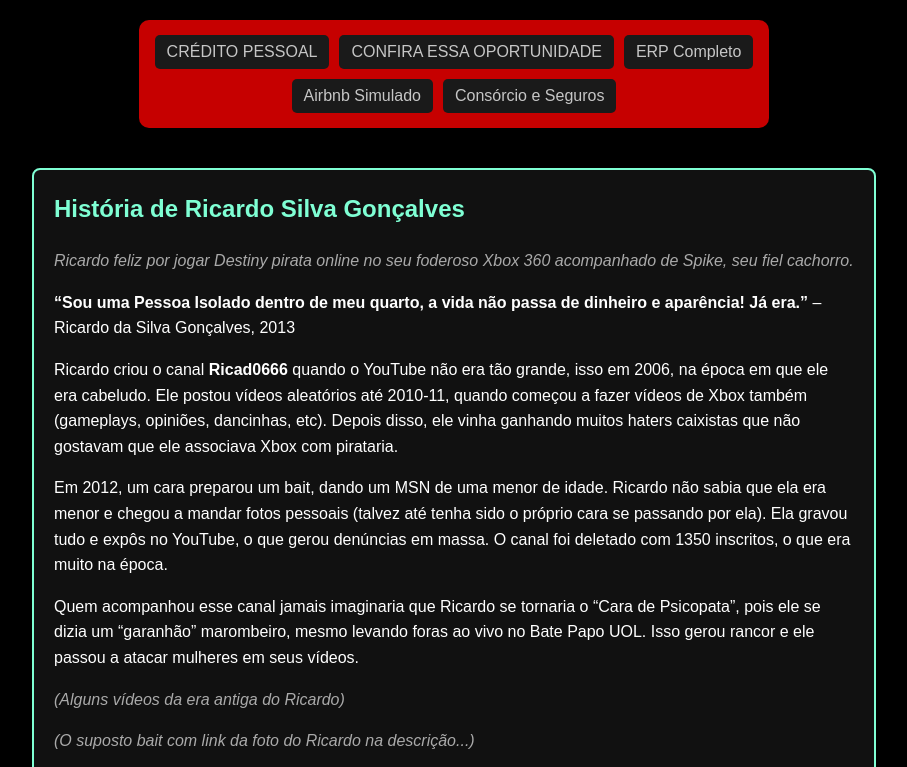
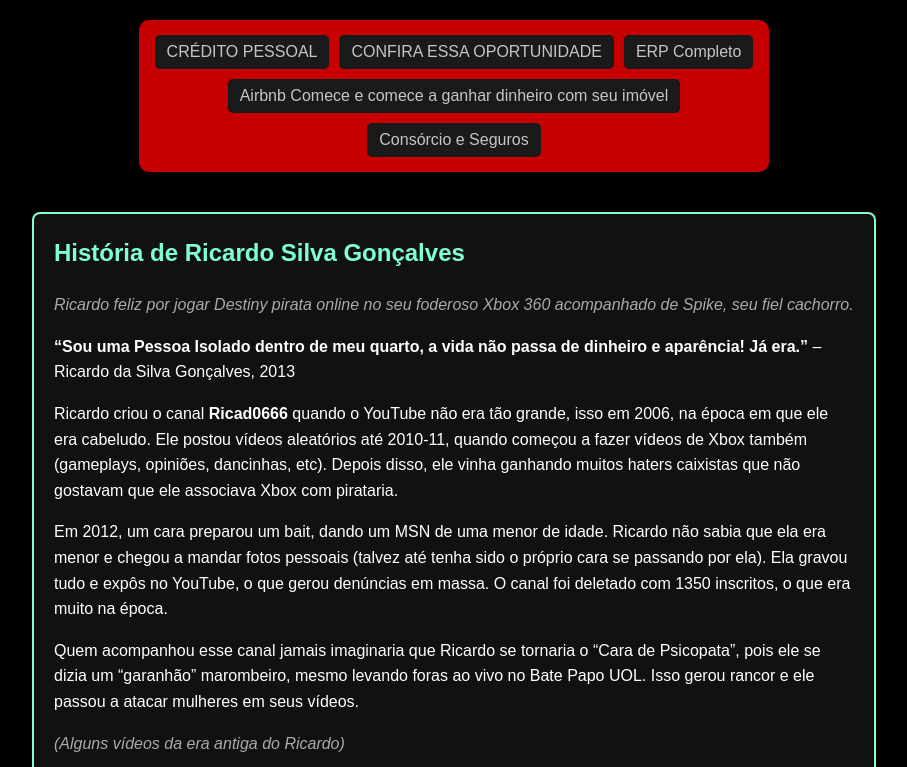
Before and after one commit to victorxx/ricagames01, a plain HTML site: page index.html in a window 1280 px wide. Shown: the top 767 px of the page, without its empty margins (186-1093 px from the left). Drawn offline with Linux system fonts and the light colour scheme.

Commit message:
Update index.html

```diff
--- a/index.html
+++ b/index.html
@@ -172,7 +172,7 @@
             { titulo: "CRÉDITO PESSOAL", href: "https://geocredibnkvitoria.com/" },
             { titulo: "CONFIRA ESSA OPORTUNIDADE", href: "https://victorxx.github.io/topicogithub01/randomizador.html" },
             { titulo: "ERP Completo", href: "https://victorxx.github.io/erpgithubrnadom01/" },
-            { titulo: "Airbnb Simulado", href: "https://victorxx.github.io/airbnbrandom01/" },
+            { titulo: "Airbnb Comece e comece a ganhar dinheiro com  seu imóvel", href: "https://victorxx.github.io/airbnbrandom01/" },
             { titulo: "Consórcio e Seguros", href: "https://victorxx.github.io/VPSVENDA/contatoroberto.html" }
         ];
 
```
